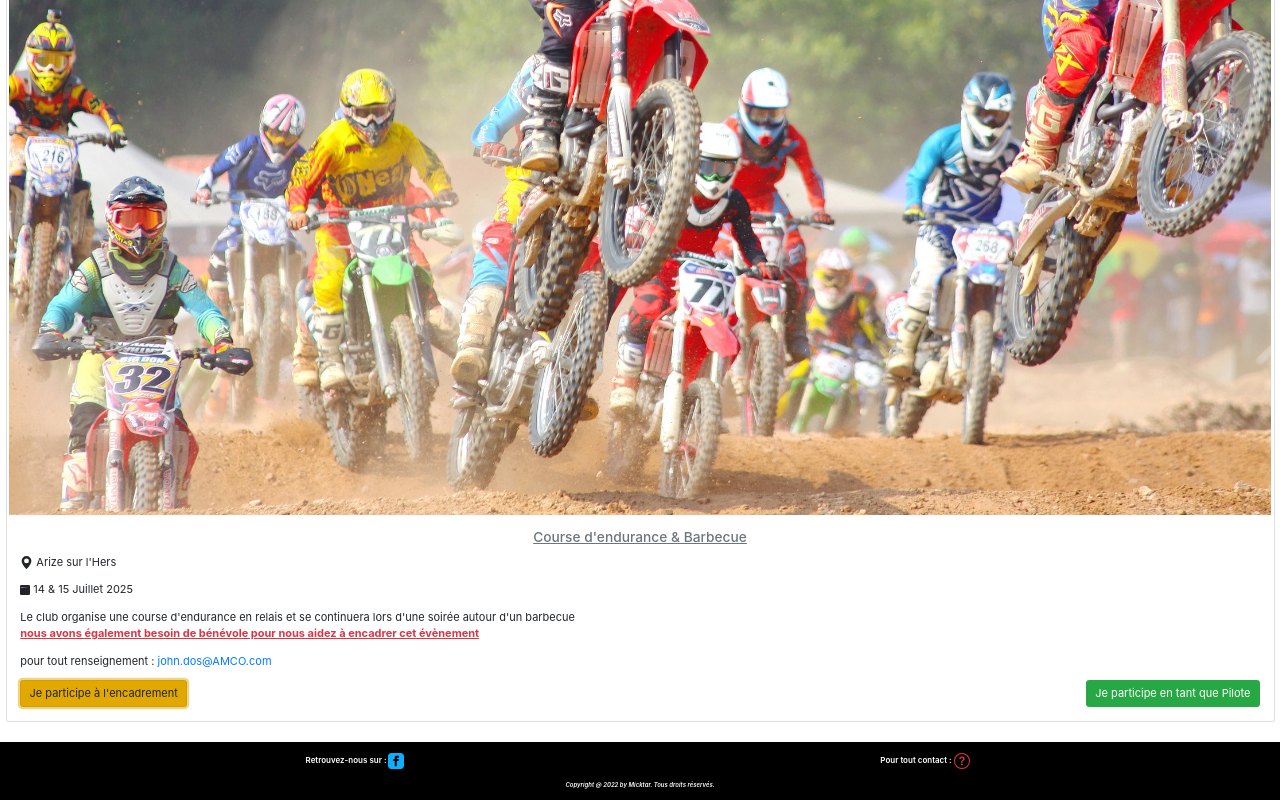
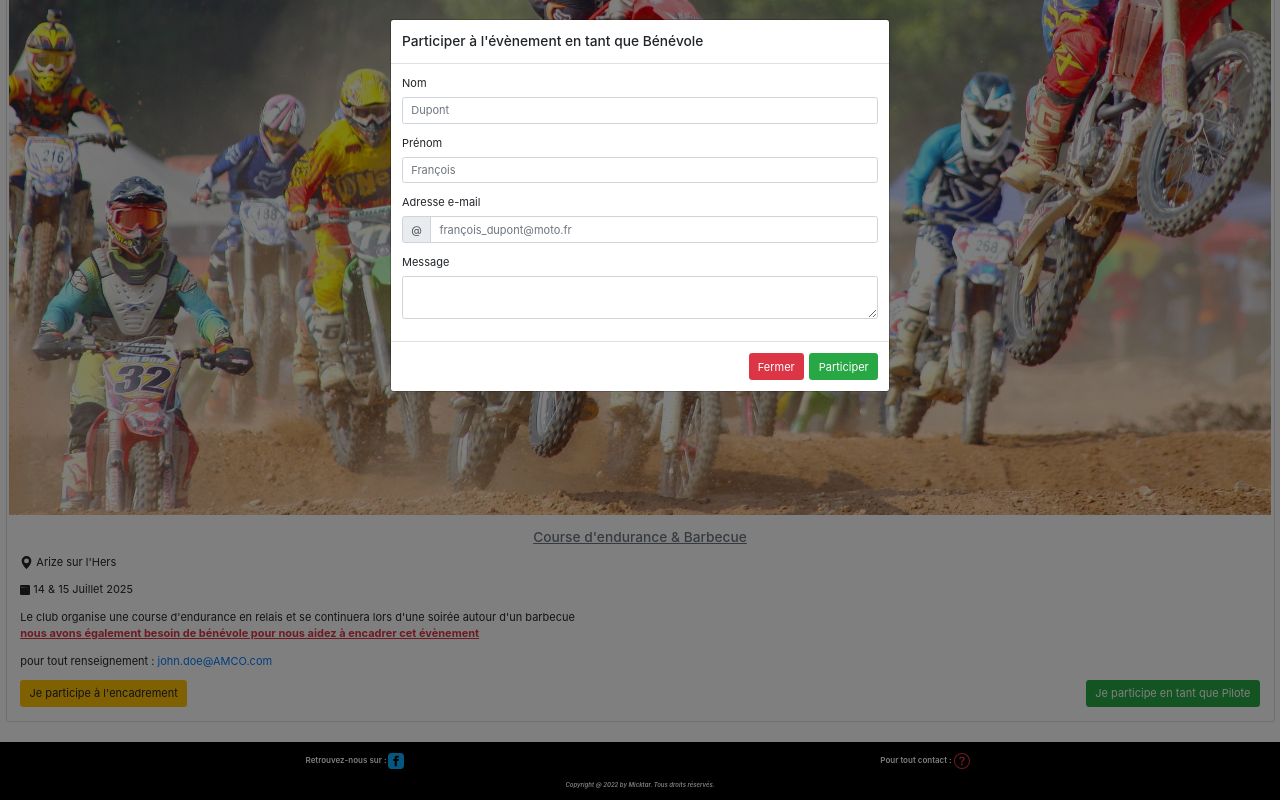
Before and after one commit to Micktar/AMCO-Officiel, a website: page Index/evenement.html in a window 1280 px wide. Both pictures are taken after a click on the button "Je participe à l'encadrement". Shown: the part 472-1272 px from the top of the page. Drawn offline with nearby package versions, Linux system fonts and the light colour scheme; files that its build step writes are made by us from their sources.

Commit message:
create modal for management participation

```diff
--- a/Index/evenement.html
+++ b/Index/evenement.html
@@ -67,7 +67,7 @@
     <section>
       <div class="event mx-1">
         <h1 class="text-center my-2">Evènements du club</h1>
-        <article class="event mt-2">
+        <article class="description mt-2">
           <div class="row mx-0">
             <div class="col px-1">
               <div class="card">
@@ -91,20 +91,64 @@
                     <u class="text-danger">nous avons également besoin de bénévole pour nous aidez à encadrer cet évènement</u></b>
                   </p>
                   <p class="card-text"> pour tout renseignement :
-                    <a href="mailto:john.doe@AMCO.com">john.dos@AMCO.com</a>
+                    <a href="mailto:john.doe@AMCO.com">john.doe@AMCO.com</a>
                  </p>
                  <div class="btn_participation">
                   <div class="float-left">
                     <button class="btn btn-warning" data-toggle="modal" data-target="#join_bénévole" type="button">Je participe à l'encadrement</button>
                   </div>
                   <div class="float-right">
-                    <button class="btn btn-success" data-toggle="modal" data-target="#join_pilote" type="button">Je participe en tant que Pilote</button>
+                    <button class="btn btn-success" data-toggle="modal" data-target="#join_pilote" type="button">Je participe en tant que Pilote      </button>
                   </div>
                 </div>
                 </div>
               </div>
             </div>
           </div>
+        <!-- MAnagement participation modal-->
+          <div class="modal fade" id="join_bénévole" tabindex="-1" role="dialog" aria-labelledby="join_modal_label" aria-hidden="true">
+          <div class="modal-dialog" role="document">
+            <div class="modal-content">
+              <div class="modal-header">
+                <h5 class="modal-title" id="join_modal_label"> Participer à l'évènement en tant que Bénévole</h5>
+              </div>
+              <div class="modal-body">
+                <form>
+                  <div class="form-group">
+                    <label for="name">Nom</label>
+                    <input type="text" class="form-control" id="name" name="name" placeholder="Dupont">
+                  </div>
+                  <div class="form-group">
+                    <label for="surname">Prénom</label>
+                    <input type="text" class="form-control" id="surname" name="surname" placeholder="François">
+                  </div>
+                  <div class="form-group">
+                    <label for="mail" class="form-label">Adresse e-mail</label>
+                    <div class="input-group has-validation">
+                      <span class="input-group-text" id="inputGroupPrepend">@</span>
+                      <input type="text" class="form-control" id="mail" aria-describedby="inputGroupPrepend" required placeholder="françois_dupont@moto.fr">
+                      <div class="invalid-feedback">
+                        Veuillez rentrer une adresse mail valide
+                      </div>
+                    </div>
+                  </div>
+                  <div class="form-group">
+                    <label for="message">Message</label>
+                    <textarea class="form-control" name="message" id="message" rows="2"></textarea>
+                  </div>
+                </form>
+              </div>
+              <div class="modal-footer">
+                <button type="button" class="btn btn-danger" data-dismiss="modal" id="abort">Fermer</button>
+                <button type="button" class="btn btn-success" id="validation">Participer</button>
+              </div>
+            </div>
+          </div>
+          </div>
+        </article>
+
+        <article>
+
         </article>
       </div>
 
```
